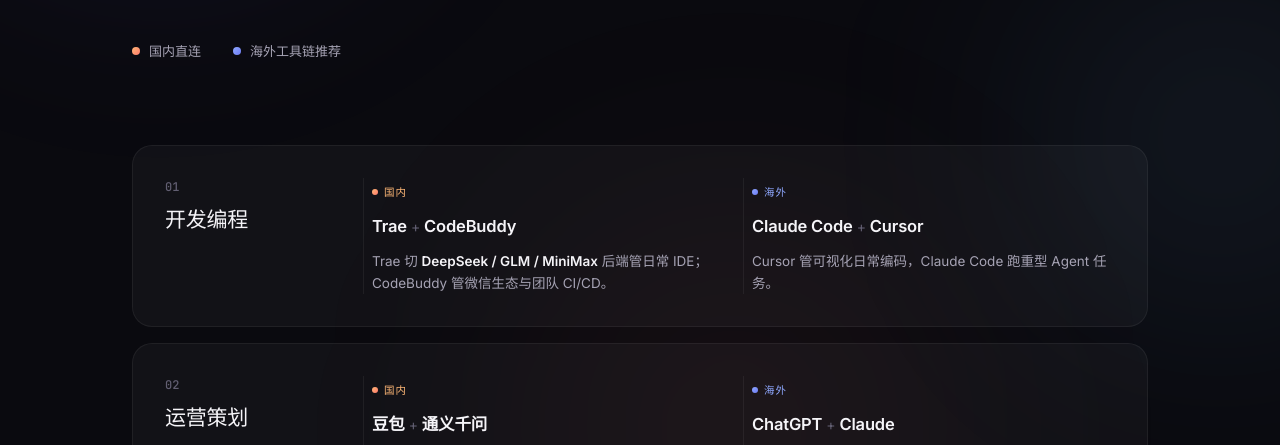
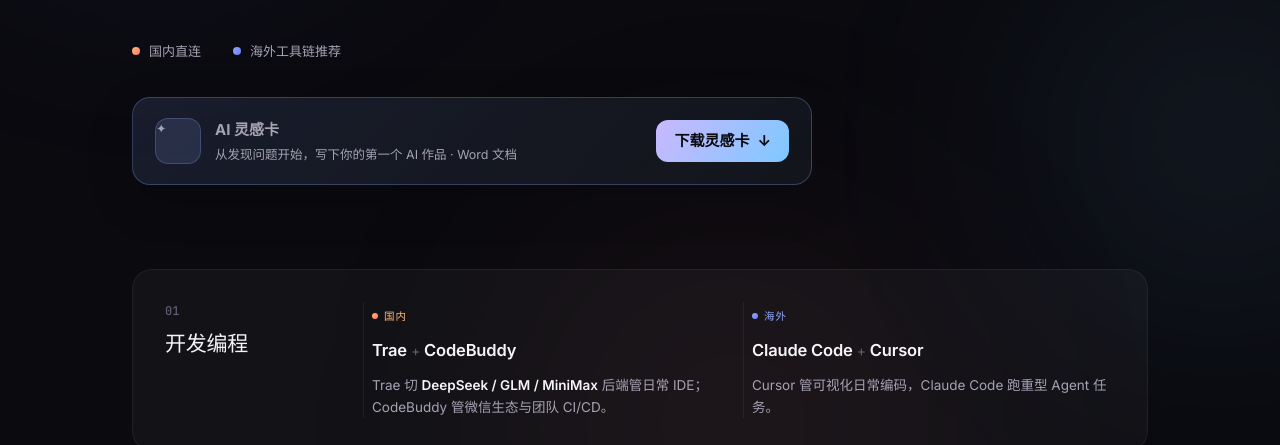
Before and after one commit to Frog1205/AiCogni, a plain HTML site: page docs/index.html in a window 1280 px wide. Shown: the part 343-788 px from the top of the page. Drawn offline with Linux system fonts and the light colour scheme.

Commit message:
Add downloadable AI inspiration card

```diff
--- a/docs/index.html
+++ b/docs/index.html
@@ -137,6 +137,48 @@
   .lg-dot{ width:8px; height:8px; border-radius:50%; }
   .lg-dot.a{ background: linear-gradient(135deg, var(--a1), var(--a2)); }
   .lg-dot.b{ background: linear-gradient(135deg, var(--b1), var(--b2)); }
+
+  .resource-download{
+    max-width: 680px;
+    margin-top: 36px;
+    padding: 20px 22px;
+    display: flex;
+    align-items: center;
+    justify-content: space-between;
+    gap: 20px;
+    border: 1px solid rgba(143,168,255,0.28);
+    border-radius: 18px;
+    background: linear-gradient(135deg, rgba(143,168,255,0.12), rgba(126,200,255,0.055));
+    box-shadow: 0 16px 48px rgba(0,0,0,0.16);
+  }
+  .resource-copy{ display:flex; align-items:center; gap:14px; min-width:0; }
+  .resource-icon{
+    width: 46px; height: 46px; flex: 0 0 auto;
+    display:grid; place-items:center;
+    border-radius: 13px;
+    background: rgba(143,168,255,0.14);
+    border: 1px solid rgba(143,168,255,0.25);
+    font-size: 22px;
+  }
+  .resource-copy strong{ display:block; font-size:15px; margin-bottom:3px; }
+  .resource-copy span{ display:block; color:var(--text-dim); font-size:12.5px; }
+  .download-button{
+    flex: 0 0 auto;
+    display:inline-flex; align-items:center; justify-content:center; gap:8px;
+    min-height: 42px;
+    padding: 0 18px;
+    border-radius: 12px;
+    color: #0A0A0F;
+    background: linear-gradient(120deg, #C9B8FF, #7EC8FF);
+    font-weight: 700;
+    text-decoration: none;
+    transition: transform .2s ease, box-shadow .2s ease;
+  }
+  .download-button:hover{
+    transform: translateY(-1px);
+    box-shadow: 0 10px 26px rgba(126,200,255,0.2);
+  }
+  .download-button:focus-visible{ outline: 3px solid rgba(201,184,255,0.45); outline-offset: 3px; }
 
   /* ---------- Cards ---------- */
   .cards{ padding: 8px 0 24px; display:flex; flex-direction:column; gap: 16px; }
@@ -283,6 +325,9 @@
 
   @media (max-width: 780px){
     header{ padding: 72px 0 48px; }
+    .legend{ flex-wrap:wrap; gap:12px 22px; }
+    .resource-download{ align-items:stretch; flex-direction:column; }
+    .download-button{ width:100%; }
     .card{ grid-template-columns: 1fr; gap: 20px; padding: 26px; }
     .card-head{ flex-direction: row; align-items:center; gap: 12px; padding-right: 0; }
     .col{ border-left: none; padding: 0; border-top: 1px solid var(--border-soft); padding-top: 18px; }
@@ -326,6 +371,18 @@
       <div class="legend-item"><span class="lg-dot a"></span>国内直连</div>
       <div class="legend-item"><span class="lg-dot b"></span>海外工具链推荐</div>
     </div>
+    <aside class="resource-download" aria-labelledby="inspiration-card-title">
+      <div class="resource-copy">
+        <span class="resource-icon" aria-hidden="true">✦</span>
+        <span>
+          <strong id="inspiration-card-title">AI 灵感卡</strong>
+          <span>从发现问题开始，写下你的第一个 AI 作品 · Word 文档</span>
+        </span>
+      </div>
+      <a class="download-button" href="./downloads/ai-inspiration-card.docx" download="AI灵感卡.docx" type="application/vnd.openxmlformats-officedocument.wordprocessingml.document">
+        下载灵感卡 <span aria-hidden="true">↓</span>
+      </a>
+    </aside>
   </header>
 
   <div class="cards">
```
Also changed, not shown: 1 other file.
